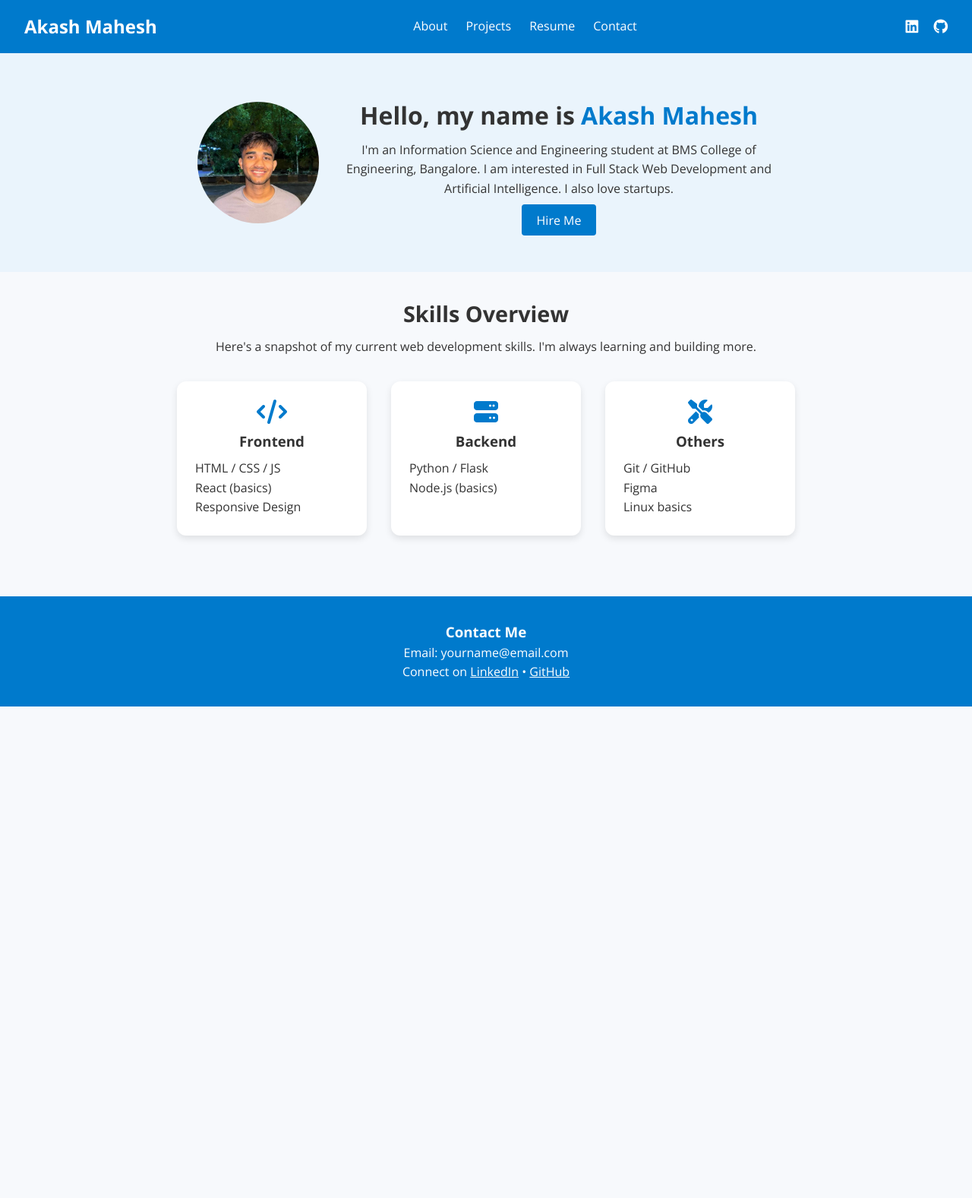
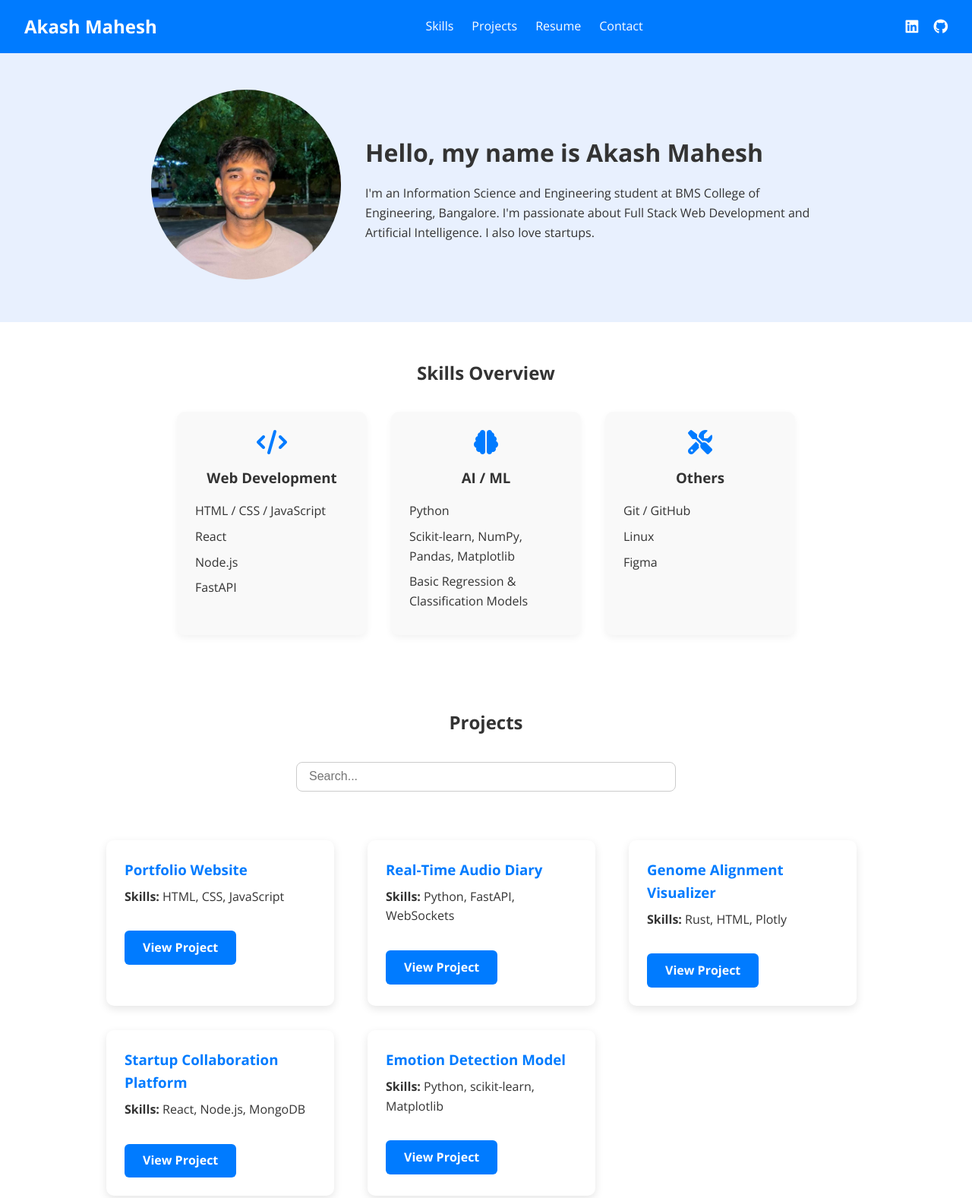
Before and after one commit to akashmahesh2805/akash-mahesh, a plain HTML site: page index.html in a window 1280 px wide. Shown: the top 1577 px of the page at 76% size. Before the commit the page ends 930 px from the top, so only its background shows below. Drawn offline with nearby package versions, Linux system fonts and the light colour scheme.

Commit message:
Search and other features

```diff
--- a/index.html
+++ b/index.html
@@ -14,47 +14,48 @@
     <div class="logo">Akash Mahesh</div>
     <nav>
       <ul>
-        <li><a href="#about">About</a></li>
+        <li><a href="#skills">Skills</a></li>
         <li><a href="#projects">Projects</a></li>
         <li><a href="#resume">Resume</a></li>
         <li><a href="#contact">Contact</a></li>
       </ul>
     </nav>
     <div class="socials">
-      <a href="#"><i class="fab fa-linkedin"></i></a>
-      <a href="#"><i class="fab fa-github"></i></a>
+      <a href="https://www.linkedin.com/in/akash--mahesh/" target="_blank"><i class="fab fa-linkedin"></i></a>
+      <a href="https://github.com/akashmahesh2805" target="_blank"><i class="fab fa-github"></i></a>
     </div>
   </header>
 
   <section class="hero">
-    <img src="assets/img1.jpg" alt="Profile Picture" />
+    <div class="hero-img">
+      <img src="assets/img1.jpg" alt="Profile Picture" />
+    </div>
     <div class="intro">
       <h1>Hello, my name is <span class="highlight">Akash Mahesh</span></h1>
-      <p>I'm an Information Science and Engineering student at BMS College of Engineering, Bangalore. I am interested in Full Stack Web Development and Artificial Intelligence. I also love startups.</p>
-      <a href="#contact" class="btn">Hire Me</a>
+      <p>I'm an Information Science and Engineering student at BMS College of Engineering, Bangalore. I'm passionate about Full Stack Web Development and Artificial Intelligence. I also love startups.</p>
     </div>
   </section>
 
-  <section id="about" class="skills-overview">
+  <section id="skills" class="skills-overview">
     <h2>Skills Overview</h2>
-    <p>Here's a snapshot of my current web development skills. I'm always learning and building more.</p>
-
     <div class="skills-grid">
       <div class="skill-card">
         <i class="fas fa-code"></i>
-        <h3>Frontend</h3>
+        <h3>Web Development</h3>
         <ul>
-          <li>HTML / CSS / JS</li>
-          <li>React (basics)</li>
-          <li>Responsive Design</li>
+          <li>HTML / CSS / JavaScript</li>
+          <li>React</li>
+          <li>Node.js</li>
+          <li>FastAPI</li>
         </ul>
       </div>
       <div class="skill-card">
-        <i class="fas fa-server"></i>
-        <h3>Backend</h3>
+        <i class="fas fa-brain"></i>
+        <h3>AI / ML</h3>
         <ul>
-          <li>Python / Flask</li>
-          <li>Node.js (basics)</li>
+          <li>Python</li>
+          <li>Scikit-learn, NumPy, Pandas, Matplotlib</li>
+          <li>Basic Regression & Classification Models</li>
         </ul>
       </div>
       <div class="skill-card">
@@ -62,21 +63,67 @@
         <h3>Others</h3>
         <ul>
           <li>Git / GitHub</li>
+          <li>Linux</li>
           <li>Figma</li>
-          <li>Linux basics</li>
         </ul>
       </div>
     </div>
   </section>
 
+  <section id="projects" class="skills-overview">
+    <h2>Projects</h2>
+    <input type="text" id="searchInput" placeholder="Search..." />
+
+    <div id="projectList" class="project-grid">
+
+      <div class="project-card" data-skills="html css javascript portfolio">
+        <h3>Portfolio Website</h3>
+        <p><strong>Skills:</strong> HTML, CSS, JavaScript</p>
+        <a href="https://github.com/akashmahesh2805/portfolio" target="_blank" class="btn">View Project</a>
+      </div>
+
+      <div class="project-card" data-skills="python fastapi websockets audio diary">
+        <h3>Real-Time Audio Diary</h3>
+        <p><strong>Skills:</strong> Python, FastAPI, WebSockets</p>
+        <a href="https://github.com/akashmahesh2805/audio-diary" target="_blank" class="btn">View Project</a>
+      </div>
+
+      <div class="project-card" data-skills="rust html plotly genome">
+        <h3>Genome Alignment Visualizer</h3>
+        <p><strong>Skills:</strong> Rust, HTML, Plotly</p>
+        <a href="https://github.com/akashmahesh2805/genome-align" target="_blank" class="btn">View Project</a>
+      </div>
+
+      <div class="project-card" data-skills="react nodejs mongodb startup">
+        <h3>Startup Collaboration Platform</h3>
+        <p><strong>Skills:</strong> React, Node.js, MongoDB</p>
+        <a href="https://github.com/akashmahesh2805/startup-collab" target="_blank" class="btn">View Project</a>
+      </div>
+
+      <div class="project-card" data-skills="python sklearn matplotlib emotion">
+        <h3>Emotion Detection Model</h3>
+        <p><strong>Skills:</strong> Python, scikit-learn, Matplotlib</p>
+        <a href="https://github.com/akashmahesh2805/emotion-detector" target="_blank" class="btn">View Project</a>
+      </div>
+
+    </div>
+  </section>
+
+  <section id="resume" class="skills-overview">
+    <h2>Resume</h2>
+    <p>You can download my resume below:</p>
+    <a href="assets/resume.pdf" class="btn" download>Download Resume</a>
+  </section>
+
   <footer class="footer" id="contact">
     <h3>Contact Me</h3>
-    <p>Email: yourname@email.com</p>
+    <p>Email: akashmahesh2805@gmail.com</p>
     <p>Connect on
-      <a href="#">LinkedIn</a> •
-      <a href="#">GitHub</a>
+      <a href="https://www.linkedin.com/in/akash--mahesh/" target="_blank">LinkedIn</a> •
+      <a href="https://github.com/akashmahesh2805" target="_blank">GitHub</a>
     </p>
   </footer>
 
 </body>
+<script src="script.js"></script>
 </html>
--- /dev/null
+++ b/script.js
@@ -0,0 +1,40 @@
+document.addEventListener("DOMContentLoaded", () => {
+    const headerOffset = 100; // Adjust to match your fixed navbar height
+    const navLinks = document.querySelectorAll('.navbar a[href^="#"]');
+    const searchInput = document.getElementById("searchInput");
+    const projectCards = document.querySelectorAll(".project-card");
+
+    // Smooth scroll with offset
+    navLinks.forEach(link => {
+      link.addEventListener("click", function (e) {
+        e.preventDefault();
+        const targetId = this.getAttribute("href").substring(1);
+        const target = document.getElementById(targetId);
+
+        if (target) {
+          const elementPosition = target.getBoundingClientRect().top;
+          const offsetPosition = elementPosition + window.pageYOffset - headerOffset;
+
+          window.scrollTo({
+            top: offsetPosition,
+            behavior: "smooth"
+          });
+        }
+      });
+    });
+
+    // Search filter for projects
+    if (searchInput && projectCards.length > 0) {
+      searchInput.addEventListener("input", function () {
+        const query = this.value.toLowerCase();
+
+        projectCards.forEach(card => {
+          const title = card.querySelector("h3")?.textContent.toLowerCase() || "";
+          const description = card.querySelector("p")?.textContent.toLowerCase() || "";
+
+          const matches = title.includes(query) || description.includes(query);
+          card.style.display = matches ? "block" : "none";
+        });
+      });
+    }
+  });
--- a/style.css
+++ b/style.css
@@ -1,23 +1,31 @@
+/* Reset */
 * {
     margin: 0;
     padding: 0;
     box-sizing: border-box;
   }
 
+  /* Base styles */
   body {
     font-family: 'Open Sans', sans-serif;
+    background: #f4f6f8;
+    color: #333;
     line-height: 1.6;
-  background-color: #f7f9fc;
-  color: #333;
   }
 
   a {
     text-decoration: none;
-  color: inherit;
+    color: #007bff;
   }
 
-ul {
-  list-style: none;
+  h1, h2, h3 {
+    margin-bottom: 1rem;
+    font-weight: 700;
+  }
+
+  section {
+    padding: 3rem 2rem;
+    text-align: center;
   }
 
   /* Navbar */
@@ -25,87 +33,97 @@ ul {
     display: flex;
     justify-content: space-between;
     align-items: center;
+    background: #007bff;
+    color: #fff;
     padding: 1rem 2rem;
-  background-color: #007acc;
-  color: white;
+    position: sticky;
+    top: 0;
+    z-index: 1000;
   }
 
   .navbar .logo {
+    font-size: 1.5rem;
     font-weight: bold;
-  font-size: 1.5rem;
   }
 
   .navbar ul {
     display: flex;
-  gap: 1.5rem;
+    list-style: none;
   }
 
-.navbar a:hover {
-  text-decoration: underline;
+  .navbar ul li {
+    margin-left: 1.5rem;
   }
 
-.navbar .socials a {
+  .navbar ul li a {
+    color: white;
+    font-weight: 500;
+  }
+
+  .socials a {
+    color: white;
     margin-left: 1rem;
-  color: white;
     font-size: 1.2rem;
   }
-
-/* Hero Section */
+  /* Hero Section - Rewritten */
 .hero {
+    background: #e8f0fe;
+    padding: 3rem 2rem;
     display: flex;
+    flex-wrap: wrap;
+    justify-content: center;
     align-items: center;
-  justify-content: center;
-  padding: 3rem 2rem;
-  background-color: #eaf4fc;
-  flex-wrap: wrap;
-  text-align: center;
+    text-align: left;
+    gap: 2rem;
   }
 
-.hero img {
-  width: 160px;
-  height: 160px;
+  .hero-img img {
+    width: 250px;
+    height: 250px;
     border-radius: 50%;
-  margin: 1rem;
+    object-fit: cover;
   }
 
-.hero .intro {
+  .intro {
     max-width: 600px;
   }
 
-.hero h1 {
+  .intro h1 {
     font-size: 2rem;
-  margin-bottom: 0.5rem;
   }
 
-.highlight {
-  color: #007acc;
+  /* Project Grid - Fix layout */
+  .project-grid {
+    display: grid;
+    grid-template-columns: repeat(auto-fit, minmax(300px, 1fr));
+    gap: 2rem;
+    justify-content: center;
+    margin-top: 2rem;
+    max-width: 1000px;
+    margin-left: auto;
+    margin-right: auto;
   }
 
-.hero p {
-  margin-bottom: 1rem;
-}
-
+  /* Buttons */
   .btn {
-  padding: 0.6rem 1.2rem;
-  background-color: #007acc;
+    display: inline-block;
+    margin-top: 1rem;
+    padding: 0.6rem 1.5rem;
+    background: #007bff;
     color: white;
-  border-radius: 4px;
-  transition: 0.3s ease;
+    border: none;
+    border-radius: 6px;
+    font-weight: bold;
+    transition: background 0.3s ease;
   }
 
   .btn:hover {
-  background-color: #005b99;
+    background: #0056b3;
   }
 
-/* Skills Section */
+  /* Skills */
   .skills-overview {
-  padding: 2rem;
-  text-align: center;
-}
-
-.skills-overview h2 {
-  font-size: 1.8rem;
-  margin-bottom: 0.5rem;
+    background: white;
   }
 
   .skills-grid {
@@ -117,30 +135,73 @@ ul {
   }
 
   .skill-card {
-  background-color: white;
+    background: #f9f9f9;
     padding: 1.5rem;
-  border-radius: 12px;
+    border-radius: 10px;
     width: 250px;
-  box-shadow: 0 4px 10px rgba(0, 0, 0, 0.1);
+    box-shadow: 0 4px 10px rgba(0, 0, 0, 0.05);
+    transition: transform 0.3s ease;
+  }
+
+  .skill-card:hover {
+    transform: translateY(-5px);
   }
 
   .skill-card i {
     font-size: 2rem;
-  margin-bottom: 0.5rem;
-  color: #007acc;
+    margin-bottom: 1rem;
+    color: #007bff;
   }
 
   .skill-card ul {
-  margin-top: 0.5rem;
+    list-style: none;
     text-align: left;
+  }
+
+  .skill-card ul li {
+    margin: 0.5rem 0;
+  }
+
+  /* Projects */
+  #searchInput {
+    padding: 0.6rem 1rem;
+    width: 100%;
+    max-width: 500px;
+    margin: 1rem auto 2rem;
+    border: 1px solid #ccc;
+    border-radius: 8px;
+    font-size: 1rem;
+  }
+
+  .project-card {
+    background: #fff;
+    padding: 1.5rem;
+    border-radius: 10px;
+    width: 300px;
+    box-shadow: 0 4px 12px rgba(0,0,0,0.1);
+    text-align: left;
+    transition: transform 0.3s ease;
+  }
+
+  .project-card:hover {
+    transform: translateY(-5px);
+  }
+
+  .project-card h3 {
+    color: #007bff;
+    margin-bottom: 0.5rem;
+  }
+
+  .project-card p {
+    margin-bottom: 1rem;
   }
 
   /* Footer */
   .footer {
-  background-color: #007acc;
+    background: #007bff;
     color: white;
-  padding: 2rem;
     text-align: center;
+    padding: 2rem 1rem;
     margin-top: 3rem;
   }
 
@@ -151,13 +212,18 @@ ul {
 
   /* Responsive */
   @media (max-width: 768px) {
-  .skills-grid {
+    .skills-grid,
+    #projectList {
       flex-direction: column;
       align-items: center;
     }
 
     .hero {
-    flex-direction: column;
+      padding: 2rem;
+    }
+
+    .hero h1 {
+      font-size: 1.6rem;
     }
 
     .navbar ul {
@@ -166,7 +232,19 @@ ul {
     }
 
     .navbar {
-    flex-direction: column;
-    align-items: flex-start;
+      flex-wrap: wrap;
+      justify-content: center;
     }
+    /* Navbar logo - make name larger */
+    .navbar .logo {
+    font-size: 1.8rem; /* increase from 1.5rem */
+    font-weight: bold;
     }
+
+    /* Navbar links - proportionate sizing */
+    .navbar ul li a {
+        font-size: 1rem;     /* uniform and readable */
+        padding: 0.5rem 1rem;
+    }
+
+  }
```
Also changed, not shown: 1 other file. Lines whose indentation alone changed are shown as unchanged.
